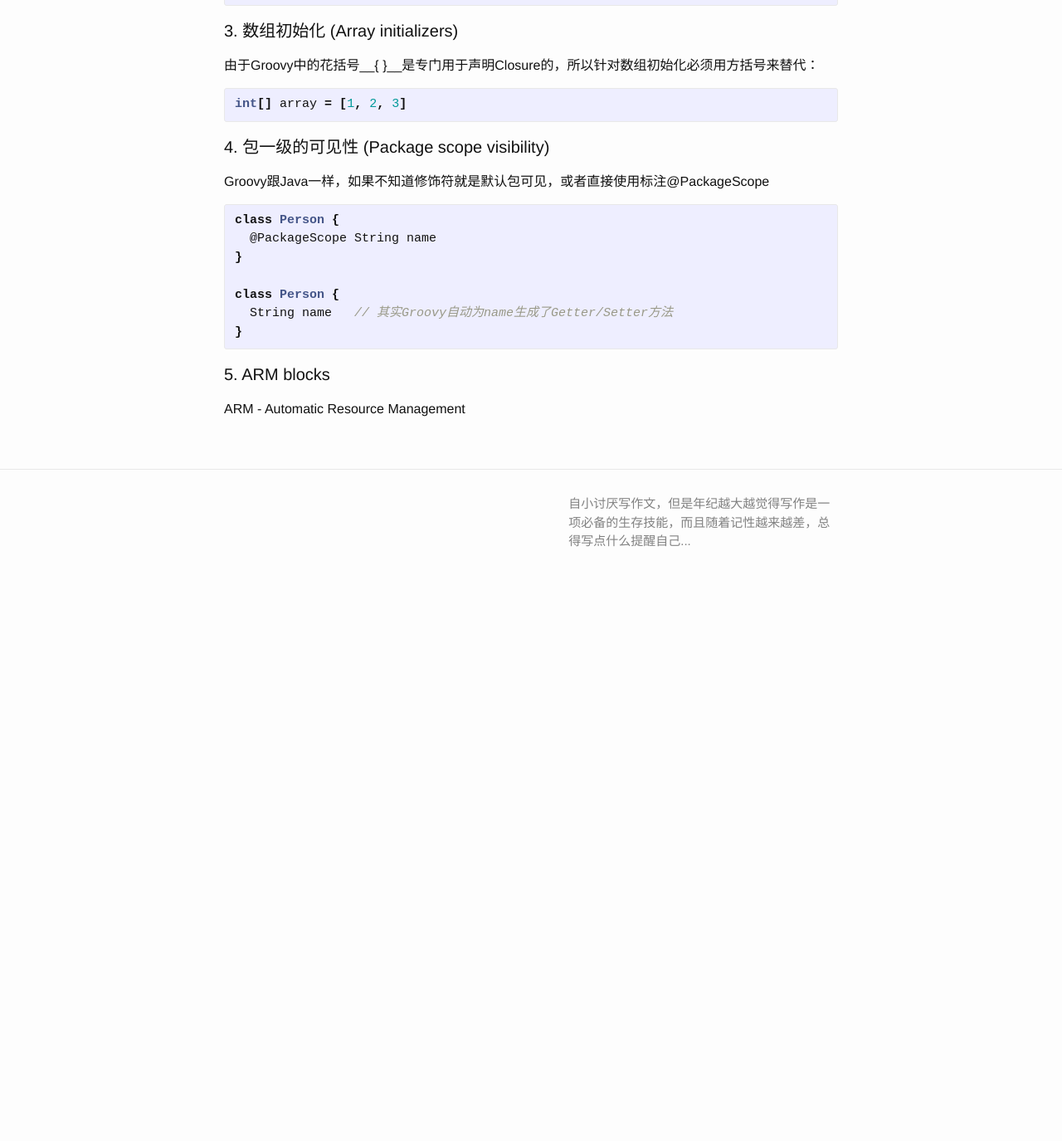
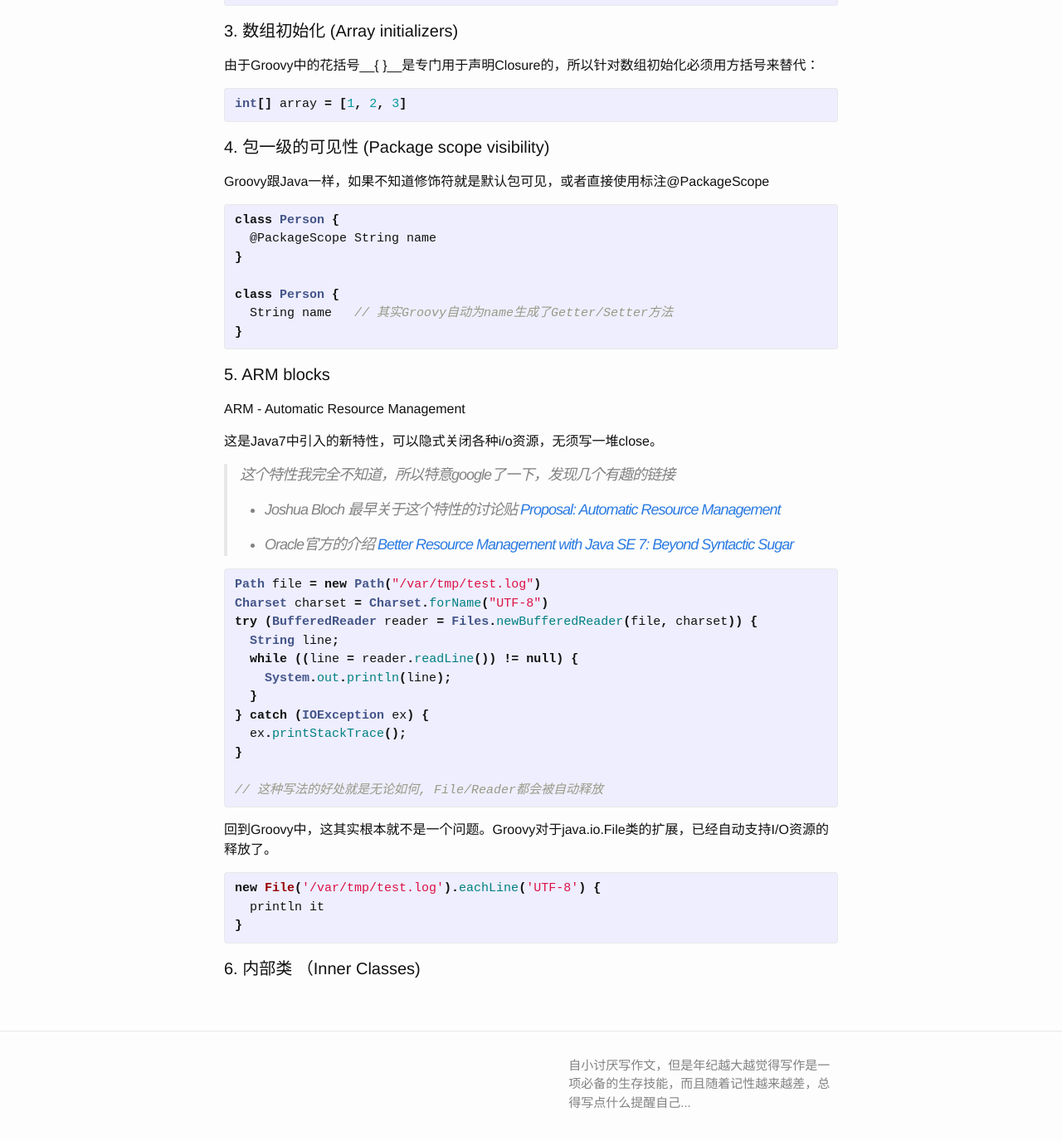
Before and after one commit to yjyqin/yjyqin.github.io, a Jekyll site: the page built from _posts/2016-05-09-groovy-2.diff-with-java.markdown, in a window 1280 px wide and 1400 px high, scrolled down 1024 px. Shown: the top 1375 px of the window at 83% size. Built offline with Jekyll 4.4.1, drawn with Linux system fonts in a browser that asks for light colours; before the commit the page ends 1748 px from its top, so only the background shows below that.

Commit message:
second post about groovy

```diff
--- a/_posts/2016-05-09-groovy-2.diff-with-java.markdown
+++ b/_posts/2016-05-09-groovy-2.diff-with-java.markdown
@@ -70,3 +70,36 @@ class Person {
 #### 5. ARM blocks
 
 ARM - Automatic Resource Management
+
+这是Java7中引入的新特性，可以隐式关闭各种i/o资源，无须写一堆close。
+
+> 这个特性我完全不知道，所以特意google了一下，发现几个有趣的链接
+>
+> * Joshua Bloch 最早关于这个特性的讨论贴 [Proposal: Automatic Resource Management](http://mail.openjdk.java.net/pipermail/coin-dev/2009-February/000011.html)
+>
+> * Oracle官方的介绍 [Better Resource Management with Java SE 7: Beyond Syntactic Sugar](http://www.oracle.com/technetwork/articles/java/trywithresources-401775.html)
+
+{% highlight java %}
+Path file = new Path("/var/tmp/test.log")
+Charset charset = Charset.forName("UTF-8")
+try (BufferedReader reader = Files.newBufferedReader(file, charset)) {
+  String line;
+  while ((line = reader.readLine()) != null) {
+    System.out.println(line);
+  }
+} catch (IOException ex) {
+  ex.printStackTrace();
+}
+
+// 这种写法的好处就是无论如何, File/Reader都会被自动释放
+{% endhighlight %}
+
+回到Groovy中，这其实根本就不是一个问题。Groovy对于java.io.File类的扩展，已经自动支持I/O资源的释放了。
+
+{% highlight groovy %}
+new File('/var/tmp/test.log').eachLine('UTF-8') {
+  println it
+}
+{% endhighlight %}
+
+#### 6. 内部类 （Inner Classes)
```
